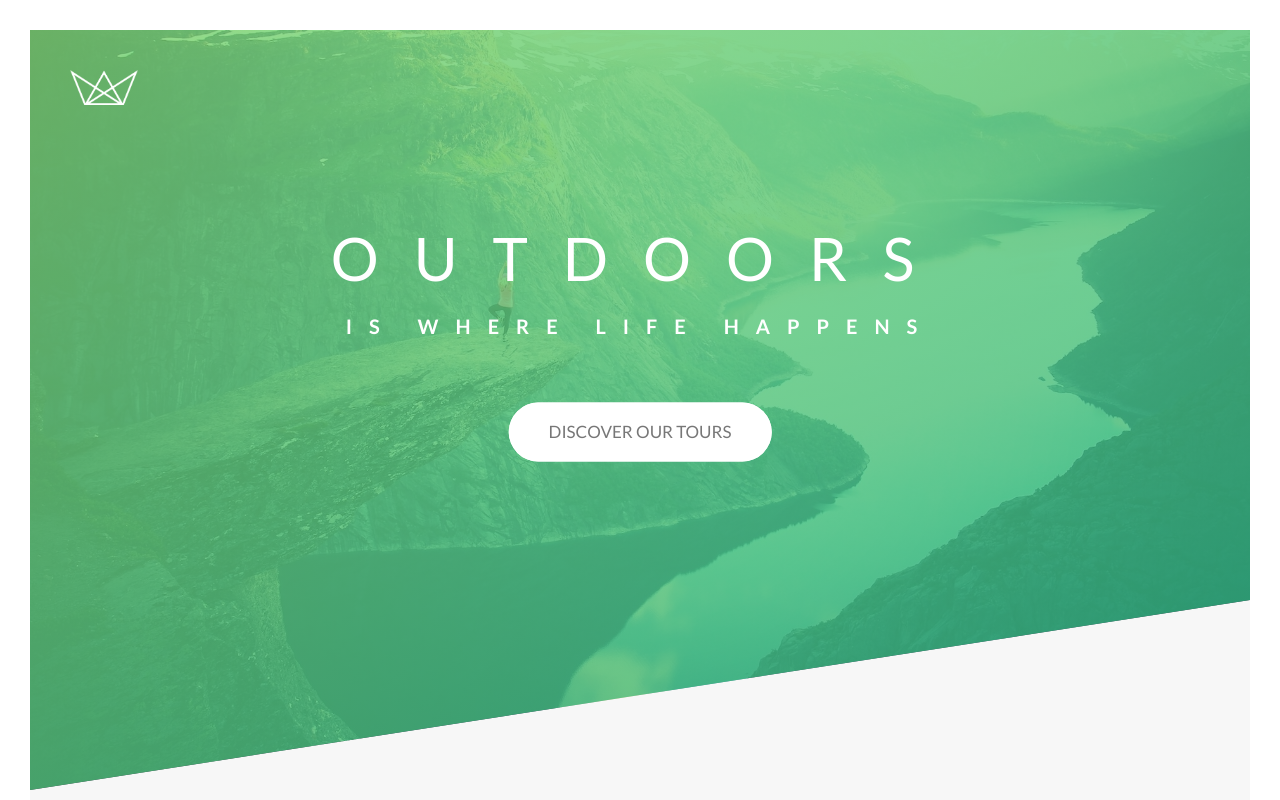
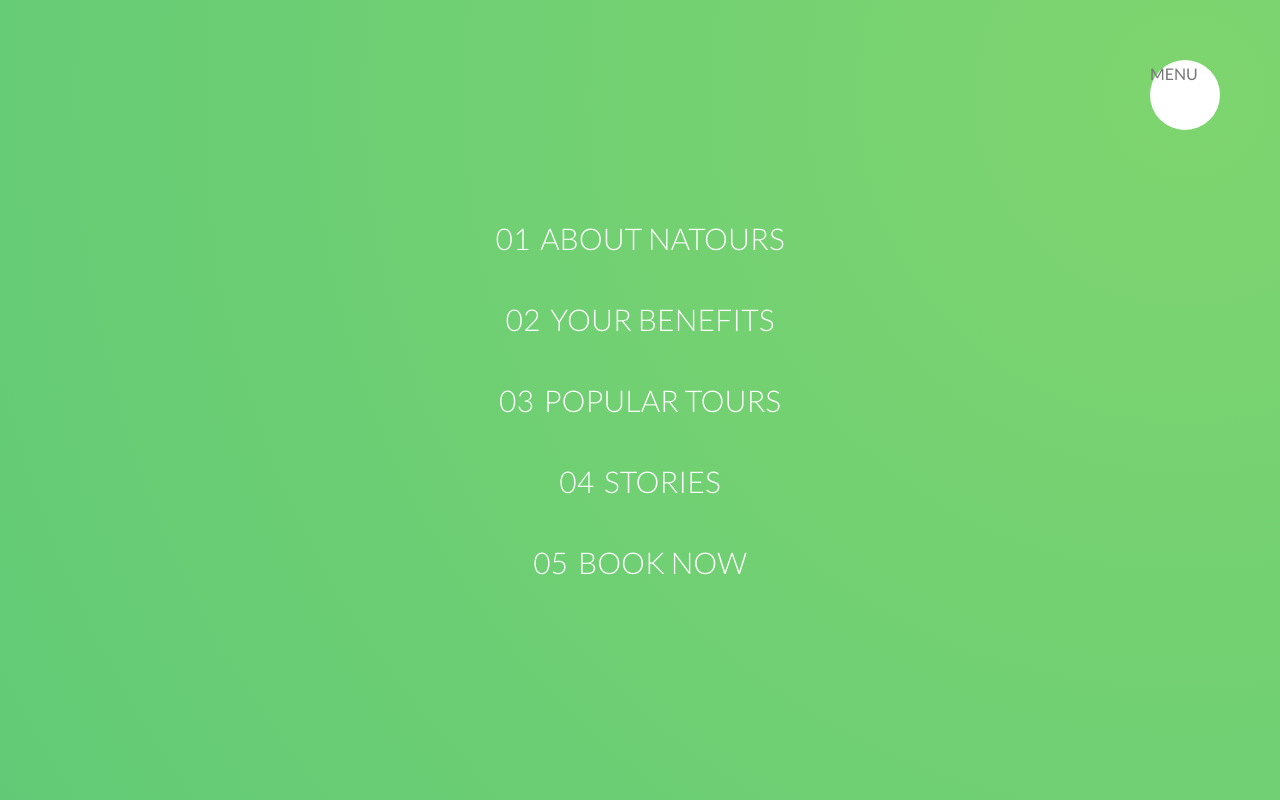
Before and after one commit to zenby/tours, a website: page index.html in a window 1280 px wide. Shown: the top 800 px of the page. Drawn offline with Linux system fonts and the light colour scheme.

Commit message:
add navigation, bcg, menu button

```diff
--- a/index.html
+++ b/index.html
@@ -16,6 +16,40 @@
   </head>
 
   <body>
+    <div class="navigation">
+      <input type="checkbox" class="navigation__checkbox" id="navi-toggle" />
+
+      <label for="navi-toggle" class="navigation__button">MENU</label>
+
+      <div class="navigation__background">&nbsp;</div>
+
+      <nav class="navigation__nav">
+        <ul class="navigation__list">
+          <li class="navigation__item">
+            <a href="#" class="navigation__link"
+              ><span>01</span>About Natours</a
+            >
+          </li>
+          <li class="navigation__item">
+            <a href="#" class="navigation__link"
+              ><span>02</span>Your benefits</a
+            >
+          </li>
+          <li class="navigation__item">
+            <a href="#" class="navigation__link"
+              ><span>03</span>Popular tours</a
+            >
+          </li>
+          <li class="navigation__item">
+            <a href="#" class="navigation__link"><span>04</span>Stories</a>
+          </li>
+          <li class="navigation__item">
+            <a href="#" class="navigation__link"><span>05</span>Book now</a>
+          </li>
+        </ul>
+      </nav>
+    </div>
+
     <header class="header">
       <div class="header__logo-box">
         <img src="img/logo-white.png" alt="Logo" class="header__logo" />
@@ -351,7 +385,7 @@
                       Small tour group</label
                     >
                   </div>
-                  <div class="form__radio-group u-margin-bottom-medium ">
+                  <div class="form__radio-group u-margin-bottom-medium">
                     <input
                       type="radio"
                       class="form__radio-input"
--- a/package.json
+++ b/package.json
@@ -18,6 +18,6 @@
   },
   "homepage": "https://github.com/zenby/tours#readme",
   "devDependencies": {
-    "node-sass": "^4.9.2"
+    "node-sass": "^4.14.1"
   }
 }
--- /dev/null
+++ b/sass/layout/_navigation.scss
@@ -0,0 +1,87 @@
+.navigation {
+  &__checkbox {
+    display: none;
+  }
+
+  &__button {
+    background-color: $color-white;
+    height: 7rem;
+    width: 7rem;
+    position: fixed;
+    top: 6rem;
+    right: 6rem;
+    border-radius: 50%;
+    z-index: 2000;
+  }
+
+  &__background {
+    height: 6rem;
+    width: 6rem;
+    border-radius: 50%;
+    position: fixed;
+    top: 6.5rem;
+    right: 6.5rem;
+    z-index: 1000;
+    background-image: radial-gradient(
+      $color-primary-light,
+      $color-primary-dark
+    );
+
+    transform: scale(100);
+  }
+
+  &__nav {
+    height: 100vh;
+    width: 100%;
+    position: fixed;
+    top: 0;
+    right: 0;
+    z-index: 1500;
+  }
+
+  &__list {
+    position: absolute;
+    top: 50%;
+    left: 50%;
+    transform: translate(-50%, -50%);
+    list-style: none;
+    text-align: center;
+  }
+
+  &__item {
+    margin: 1rem;
+  }
+
+  &__link {
+    &:link,
+    &:visited {
+      display: inline-block;
+      padding: 1rem 2rem;
+      font-size: 3rem;
+      font-weight: 300;
+      color: $color-white;
+      text-transform: uppercase;
+      text-decoration: none;
+      background-size: 225%;
+      transition: all 0.4s;
+      background-image: linear-gradient(
+        120deg,
+        transparent 0%,
+        transparent 50%,
+        $color-white 50%
+      );
+
+      span {
+        margin-right: 1rem;
+        display: inline-block;
+      }
+    }
+
+    &:hover,
+    &:active {
+      background-position: 100%;
+      color: $color-primary;
+      transform: translateX(1rem);
+    }
+  }
+}
--- a/sass/main.scss
+++ b/sass/main.scss
@@ -1,22 +1,23 @@
-@import 'abstracts/functions';
-@import 'abstracts/mixins';
-@import 'abstracts/variables';
+@import "abstracts/functions";
+@import "abstracts/mixins";
+@import "abstracts/variables";
 
-@import 'base/base';
-@import 'base/animations';
-@import 'base/typography';
-@import 'base/utilities';
+@import "base/base";
+@import "base/animations";
+@import "base/typography";
+@import "base/utilities";
 
-@import 'pages/home';
+@import "pages/home";
 
-@import 'layout/header';
-@import 'layout/footer';
-@import 'layout/grid';
+@import "layout/header";
+@import "layout/footer";
+@import "layout/grid";
+@import "layout/navigation";
 
-@import 'components/button';
-@import 'components/form';
-@import 'components/bg-video';
-@import 'components/story';
-@import 'components/composition';
-@import 'components/feature-box';
-@import 'components/card';
+@import "components/button";
+@import "components/form";
+@import "components/bg-video";
+@import "components/story";
+@import "components/composition";
+@import "components/feature-box";
+@import "components/card";
```
Also changed, not shown: css/style.css, 1 other file.
